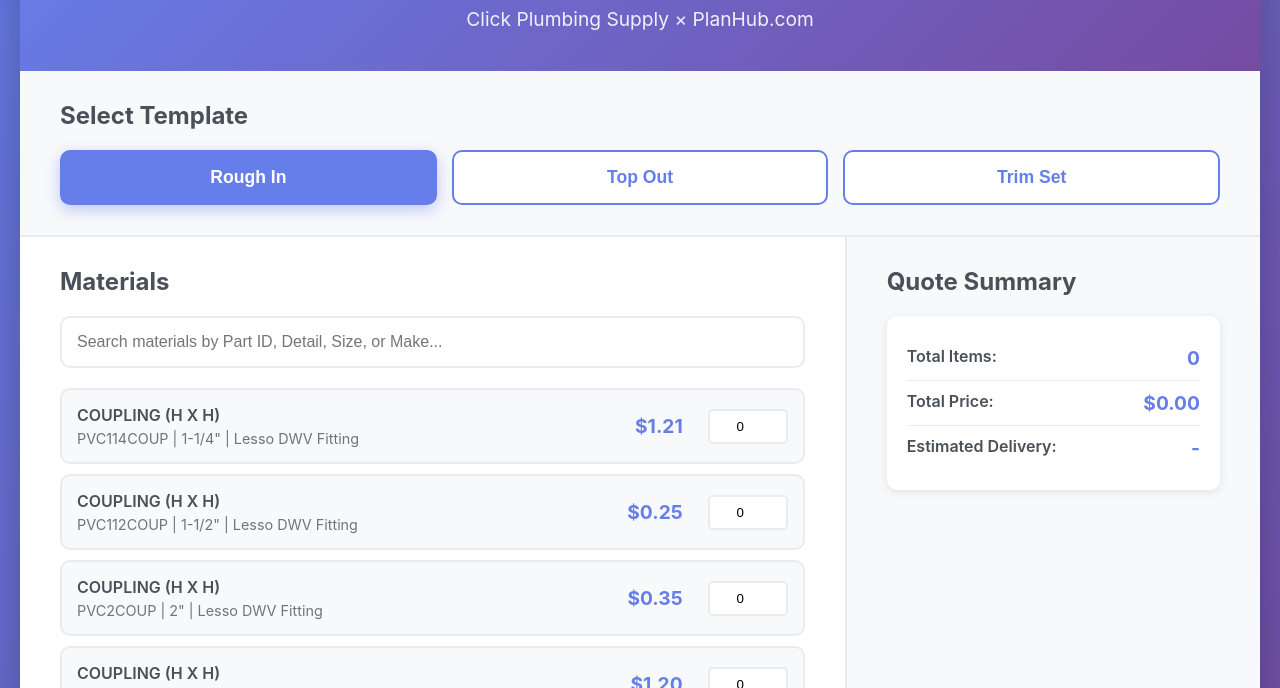
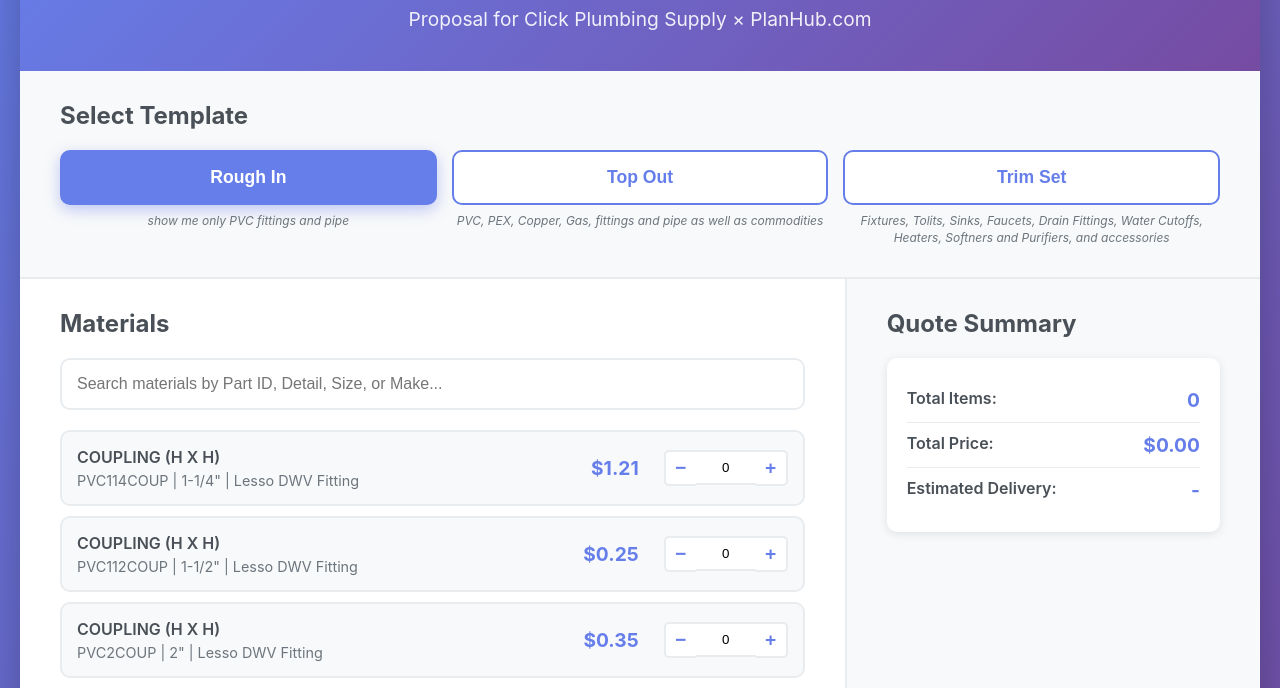
Before and after one commit to clickconstruction/clickplanparts.github.io, a plain HTML site: page index.html in a window 1280 px wide. Shown: the part 112-800 px from the top of the page. Drawn offline with Linux system fonts and the light colour scheme.

Commit message:
first push

```diff
--- a/index.html
+++ b/index.html
@@ -10,15 +10,24 @@
     <div class="container">
         <header>
             <h1>🔧 PlanHub Procurement Calculator</h1>
-            <p class="subtitle">Click Plumbing Supply × PlanHub.com</p>
+            <p class="subtitle">Proposal for Click Plumbing Supply × PlanHub.com</p>
         </header>
 
         <div class="template-selector">
             <h2>Select Template</h2>
             <div class="template-buttons">
-                <button class="template-btn active" data-template="rough-in">Rough In</button>
-                <button class="template-btn" data-template="top-out">Top Out</button>
-                <button class="template-btn" data-template="trim-set">Trim Set</button>
+                <div class="template-item">
+                    <button class="template-btn active" data-template="rough-in">Rough In</button>
+                    <p class="template-description">show me only PVC fittings and pipe</p>
+                </div>
+                <div class="template-item">
+                    <button class="template-btn" data-template="top-out">Top Out</button>
+                    <p class="template-description">PVC, PEX, Copper, Gas, fittings and pipe as well as commodities</p>
+                </div>
+                <div class="template-item">
+                    <button class="template-btn" data-template="trim-set">Trim Set</button>
+                    <p class="template-description">Fixtures, Tolits, Sinks, Faucets, Drain Fittings, Water Cutoffs, Heaters, Softners and Purifiers, and accessories</p>
+                </div>
             </div>
         </div>
 
--- a/script.js
+++ b/script.js
@@ -715,6 +715,8 @@ function renderMaterials() {
                 </div>
                 <div style="display: flex; align-items: center; gap: 10px;">
                     <span class="material-price">$${material.price.toFixed(2)}</span>
+                    <div class="quantity-controls">
+                        <button class="quantity-btn quantity-down" onclick="decrementQuantity('${material.partId}')" type="button">−</button>
                         <input
                             type="number"
                             class="quantity-input"
@@ -723,6 +725,8 @@ function renderMaterials() {
                             data-part-id="${material.partId}"
                             onchange="handleQuantityChange('${material.partId}', this.value)"
                         >
+                        <button class="quantity-btn quantity-up" onclick="incrementQuantity('${material.partId}')" type="button">+</button>
+                    </div>
                 </div>
             </div>
         `;
@@ -818,6 +822,44 @@ function updateQuote() {
     }
 }
 
+// Increment quantity
+function incrementQuantity(partId) {
+    const material = MATERIALS_DATA.find(m => m.partId === partId);
+    if (!material) return;
+
+    const currentQty = selectedMaterials[partId] ? selectedMaterials[partId].quantity : 0;
+    const newQty = currentQty + 1;
+
+    // Update the input field immediately
+    const input = document.querySelector(`input[data-part-id="${partId}"]`);
+    if (input) {
+        input.value = newQty;
+    }
+
+    handleQuantityChange(partId, newQty);
+}
+
+// Decrement quantity
+function decrementQuantity(partId) {
+    const material = MATERIALS_DATA.find(m => m.partId === partId);
+    if (!material) return;
+
+    const currentQty = selectedMaterials[partId] ? selectedMaterials[partId].quantity : 0;
+    if (currentQty > 0) {
+        const newQty = currentQty - 1;
+
+        // Update the input field immediately
+        const input = document.querySelector(`input[data-part-id="${partId}"]`);
+        if (input) {
+            input.value = newQty;
+        }
+
+        handleQuantityChange(partId, newQty);
+    }
+}
+
 // Make functions globally accessible for inline event handlers
 window.handleQuantityChange = handleQuantityChange;
 window.removeItem = removeItem;
+window.incrementQuantity = incrementQuantity;
+window.decrementQuantity = decrementQuantity;
--- a/styles.css
+++ b/styles.css
@@ -57,6 +57,14 @@ header h1 {
     flex-wrap: wrap;
 }
 
+.template-item {
+    flex: 1;
+    min-width: 150px;
+    display: flex;
+    flex-direction: column;
+    align-items: center;
+}
+
 .template-btn {
     padding: 15px 30px;
     font-size: 1.1em;
@@ -67,8 +75,16 @@ header h1 {
     border-radius: 10px;
     cursor: pointer;
     transition: all 0.3s ease;
-    flex: 1;
-    min-width: 150px;
+    width: 100%;
+}
+
+.template-description {
+    font-size: 0.75em;
+    color: #6c757d;
+    margin-top: 8px;
+    text-align: center;
+    line-height: 1.4;
+    font-style: italic;
 }
 
 .template-btn:hover {
@@ -167,13 +183,64 @@ header h1 {
     margin-left: 15px;
 }
 
+.quantity-controls {
+    display: flex;
+    align-items: center;
+    gap: 0;
+    margin-left: 15px;
+}
+
 .quantity-input {
-    width: 80px;
-    padding: 8px;
+    width: 60px;
+    padding: 8px 4px;
     border: 2px solid #e9ecef;
-    border-radius: 5px;
+    border-left: none;
+    border-right: none;
     text-align: center;
-    margin-left: 15px;
+    -moz-appearance: textfield;
+}
+
+.quantity-input::-webkit-outer-spin-button,
+.quantity-input::-webkit-inner-spin-button {
+    -webkit-appearance: none;
+    margin: 0;
+}
+
+.quantity-btn {
+    width: 32px;
+    height: 36px;
+    padding: 0;
+    border: 2px solid #e9ecef;
+    background: white;
+    color: #667eea;
+    font-size: 1.2em;
+    font-weight: 700;
+    cursor: pointer;
+    transition: all 0.2s ease;
+    display: flex;
+    align-items: center;
+    justify-content: center;
+    user-select: none;
+}
+
+.quantity-btn:hover {
+    background: #f0f0ff;
+    border-color: #667eea;
+}
+
+.quantity-btn:active {
+    background: #667eea;
+    color: white;
+}
+
+.quantity-down {
+    border-radius: 5px 0 0 5px;
+    border-right: none;
+}
+
+.quantity-up {
+    border-radius: 0 5px 5px 0;
+    border-left: none;
 }
 
 .quote-section {
@@ -321,6 +388,10 @@ header h1 {
         flex-direction: column;
     }
 
+    .template-item {
+        width: 100%;
+    }
+
     .template-btn {
         width: 100%;
     }
```
Lines whose indentation alone changed are shown as unchanged.
